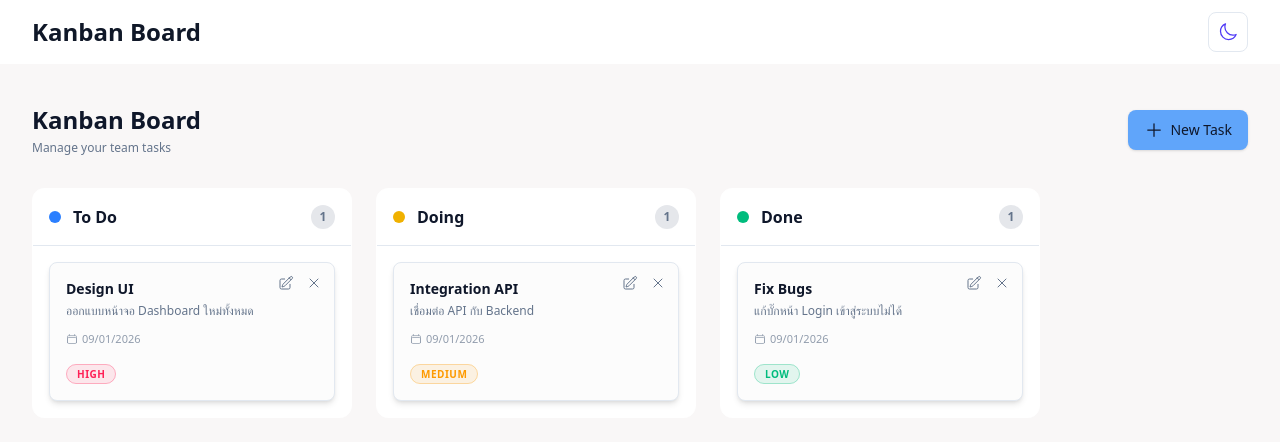
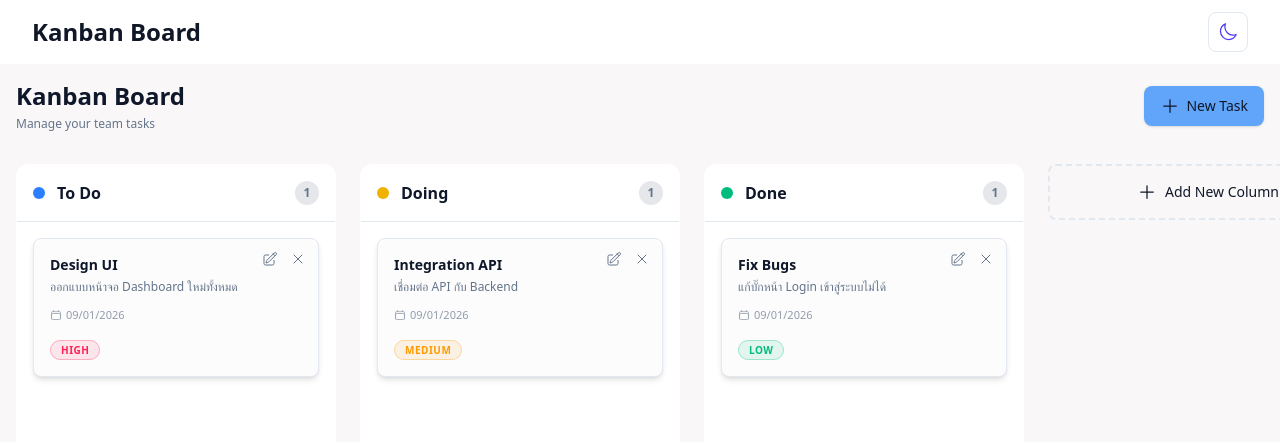
Before and after one commit to phraewchuthamat/task-board-react, a React (Vite) app: page / in a window 1280 px wide. Shown: the top 442 px of the page. Built offline with nearby package versions, Linux system fonts and the light colour scheme.

Commit message:
Add feature addColumn

```diff
--- a/src/App.jsx
+++ b/src/App.jsx
@@ -4,10 +4,14 @@ import Navbar from './components/Navbar'
 
 function App() {
     return (
-        <div className="min-h-screen bg-app-bg transition-colors duration-500">
+        // 1. h-screen: ความสูงเท่าหน้าจอเป๊ะ
+        // 2. overflow-hidden: ห้าม Scroll ที่ตัว Body หลัก
+        <div className="h-screen flex flex-col bg-app-bg transition-colors duration-500 overflow-hidden">
             <Navbar />
             <AlertPopup />
-            <main className="container mx-auto px-4 py-6">
+
+            {/* 3. ส่วน Main ยืดเต็มพื้นที่ (flex-1) และตัด container ออก */}
+            <main className="flex-1 w-full relative overflow-hidden">
                 <Board />
             </main>
         </div>
--- a/src/components/board/Board.jsx
+++ b/src/components/board/Board.jsx
@@ -10,10 +10,11 @@ import TaskCard from '../TaskCard/TaskCard'
 import TaskModal from '../TaskModal/TaskModal'
 
 export default function Board() {
-    const { taskItems, moveTask, isLoading } = useTask()
+    const { taskItems, columns, moveTask, isLoading } = useTask()
 
     const { activeTask, onDragStart, onDragEnd, onDragCancel } = useBoardDrag(
         taskItems,
+        columns,
         moveTask
     )
 
@@ -30,7 +31,11 @@ export default function Board() {
         >
             <BoardHeader onNew={modal.openNewTask} />
 
-            <BoardColumns tasks={taskItems} onEdit={modal.openEditTask} />
+            <BoardColumns
+                tasks={taskItems}
+                columns={columns}
+                onEdit={modal.openEditTask}
+            />
 
             <TaskModal
                 isOpen={modal.isOpen}
--- a/src/components/board/BoardColumns.jsx
+++ b/src/components/board/BoardColumns.jsx
@@ -1,12 +1,24 @@
 import { memo } from 'react'
 import Column from '../column/Column'
 import BoardLayout from './BoardLayout'
-import { BOARD_COLUMNS } from '../../utils/formatters'
+import Button from '../ui/Button'
+import { PlusIcon } from '@heroicons/react/24/outline'
+import { useTask } from '../../hooks/useTask'
 
-const BoardColumns = ({ tasks, onEdit }) => {
+const BoardColumns = ({ tasks, columns, onEdit }) => {
+    const { addColumn } = useTask()
+
+    const handleAddColumn = () => {
+        const title = window.prompt('Enter new column title: ')
+
+        if (title && title.trim().length > 0) {
+            addColumn(title)
+        }
+    }
+
     return (
         <BoardLayout>
-            {BOARD_COLUMNS.map((col) => (
+            {columns.map((col) => (
                 <Column
                     key={col.status}
                     title={col.title}
@@ -15,6 +27,17 @@ const BoardColumns = ({ tasks, onEdit }) => {
                     onEdit={onEdit}
                 />
             ))}
+
+            <div className="shrink-0 w-80">
+                <Button
+                    variant="secondary"
+                    onClick={handleAddColumn}
+                    className="w-full h-[56px] border-dashed border-2 bg-transparent hover:bg-app-surface/50 text-app-subtle hover:text-app-primary hover:border-app-primary transition-all"
+                >
+                    <PlusIcon className="w-5 h-5 mr-2" />
+                    Add New Column
+                </Button>
+            </div>
         </BoardLayout>
     )
 }
--- a/src/components/board/BoardLayout.jsx
+++ b/src/components/board/BoardLayout.jsx
@@ -1,7 +1,9 @@
 export default function BoardLayout({ children }) {
     return (
-        <div className="flex flex-col md:flex-row gap-6 p-4 h-auto md:h-full min-w-full">
+        <div className="flex flex-row h-full overflow-x-auto overflow-y-hidden gap-6 p-4">
             {children}
+
+            <div className="w-4 shrink-0" />
         </div>
     )
 }
--- a/src/components/column/Column.jsx
+++ b/src/components/column/Column.jsx
@@ -12,13 +12,20 @@ function Column({ title, tasks, status, onEdit }) {
 
     return (
         <ColumnContainer ref={setNodeRef}>
-            <ColumnHeader title={title} status={status} count={tasks.length} />
+            {/* Header */}
+            <div className="flex-none">
+                <ColumnHeader
+                    title={title}
+                    status={status}
+                    count={tasks.length}
+                />
+            </div>
 
             <div
-                ref={setNodeRef}
                 className={clsx(
-                    'flex-1 p-4 flex flex-col gap-3 select-none transition-shadow',
-                    isOver && 'ring-2 ring-blue-400 ring-inset rounded-b-xl'
+                    'flex-1 overflow-y-auto min-h-0 p-4 flex flex-col gap-3 transition-colors',
+                    'scrollbar-thin scrollbar-thumb-gray-300 dark:scrollbar-thumb-gray-600',
+                    isOver && 'bg-app-primary/5'
                 )}
             >
                 <TaskList tasks={tasks} onEdit={onEdit} />
--- a/src/components/column/ColumnHeader.jsx
+++ b/src/components/column/ColumnHeader.jsx
@@ -3,16 +3,13 @@ import clsx from 'clsx'
 import { STATUS_COLORS } from '../../utils/formatters'
 
 function ColumnHeader({ title, status, count }) {
+    const dotColor = STATUS_COLORS[status] || 'bg-gray-400'
+
     return (
         <div className="p-4 border-b border-app-border">
             <div className="flex items-center justify-between">
                 <div className="flex items-center gap-3">
-                    <span
-                        className={clsx(
-                            'w-3 h-3 rounded-full',
-                            STATUS_COLORS[status]
-                        )}
-                    />
+                    <span className={clsx('w-3 h-3 rounded-full', dotColor)} />
                     <h2 className="font-semibold text-app-text">{title}</h2>
                 </div>
 
--- /dev/null
+++ b/src/components/ui/RefreshButton.jsx
@@ -0,0 +1,7 @@
+import Button from './Button'
+
+const RefreshButton = () => {
+    return <Button>Refresh</Button>
+}
+
+export default RefreshButton
--- a/src/contexts/TaskContext.jsx
+++ b/src/contexts/TaskContext.jsx
@@ -8,12 +8,18 @@ import {
 } from 'react'
 import { taskReducer, TASK_ACTIONS } from '../reducer/taskReducer'
 import { taskDefault } from '../utils/storage'
+import { DEFAULT_COLUMNS } from '../utils/formatters'
 
 const TaskContext = createContext()
 
 export default function TaskProvider({ children }) {
     const [taskItems, dispatch] = useReducer(taskReducer, [])
     const [isLoading, setIsLoading] = useState(true)
+
+    const [columns, setColumns] = useState(() => {
+        const savedCols = localStorage.getItem('board_columns')
+        return savedCols ? JSON.parse(savedCols) : DEFAULT_COLUMNS
+    })
 
     useEffect(() => {
         const fetchTasks = async () => {
@@ -30,6 +36,12 @@ export default function TaskProvider({ children }) {
 
         fetchTasks()
     }, [])
+
+    useEffect(() => {
+        if (!isLoading) {
+            localStorage.setItem('todos', JSON.stringify(taskItems))
+        }
+    }, [taskItems, isLoading])
 
     const createTask = useCallback(
         (taskData) => {
@@ -72,8 +84,23 @@ export default function TaskProvider({ children }) {
     )
 
     const clearTask = useCallback(() => {
-        dispatch({ type: TASK_ACTIONS.CLEAR_TASKS })
+        dispatch({ type: TASK_ACTIONS.CLEAR_TASK })
     }, [dispatch])
+
+    const addColumn = useCallback((title) => {
+        if (!title || !title.trim()) return
+
+        const newStatus = title.trim().toLowerCase().replace(/\s+/g, '-')
+
+        setColumns((prev) => {
+            if (prev.some((col) => col.status === newStatus)) return prev
+            return [...prev, { title: title.trim(), status: newStatus }]
+        })
+    }, [])
+
+    useEffect(() => {
+        localStorage.setItem('board_columns', JSON.stringify(columns))
+    }, [columns])
 
     const contextValue = useMemo(
         () => ({
@@ -84,6 +111,8 @@ export default function TaskProvider({ children }) {
             removeFromTask,
             clearTask,
             moveTask,
+            columns,
+            addColumn,
         }),
         [
             taskItems,
@@ -93,6 +122,8 @@ export default function TaskProvider({ children }) {
             removeFromTask,
             clearTask,
             moveTask,
+            columns,
+            addColumn,
         ]
     )
 
--- a/src/hooks/useBoardDrag.js
+++ b/src/hooks/useBoardDrag.js
@@ -1,6 +1,6 @@
 import { useState } from 'react'
 
-export function useBoardDrag(taskItems, moveTask) {
+export function useBoardDrag(taskItems, columns, moveTask) {
     const [activeTask, setActiveTask] = useState(null)
 
     const onDragStart = ({ active }) => {
@@ -12,17 +12,27 @@ export function useBoardDrag(taskItems, moveTask) {
         setActiveTask(null)
         if (!over) return
 
-        const activeTask = taskItems.find((t) => t.id === active.id)
+        const activeId = active.id
+        const overId = over.id
+
+        if (activeId === overId) return
+
+        const activeTask = taskItems.find((t) => t.id === activeId)
         if (!activeTask) return
 
-        const overId = over.id
+        const isOverColumn = columns.some((col) => col.status === overId)
 
-        const nextStatus = ['todo', 'doing', 'done'].includes(overId)
-            ? overId
-            : taskItems.find((t) => t.id === overId)?.status
+        let nextStatus = ''
+
+        if (isOverColumn) {
+            nextStatus = overId
+        } else {
+            const overTask = taskItems.find((t) => t.id === overId)
+            nextStatus = overTask?.status
+        }
 
         if (nextStatus && activeTask.status !== nextStatus) {
-            moveTask(active.id, nextStatus)
+            moveTask(activeId, nextStatus)
         }
     }
 
--- a/src/reducer/taskReducer.js
+++ b/src/reducer/taskReducer.js
@@ -2,7 +2,7 @@ export const TASK_ACTIONS = {
     ADD_TASK: 'ADD_TASK',
     DELETE_TASK: 'DELETE_TASK',
     UPDATE_TASK: 'UPDATE_TASK',
-    CLEAR_TASKS: 'CLEAR_TASKS',
+    CLEAR_TASK: 'CLEAR_TASK',
     INIT_TASK: 'INIT_TASK',
 }
 
@@ -24,7 +24,7 @@ export function taskReducer(state, action) {
             return state.filter((task) => task.id !== action.payload)
         }
 
-        case TASK_ACTIONS.CLEAR_TASKS: {
+        case TASK_ACTIONS.CLEAR_TASK: {
             return []
         }
 
--- a/src/utils/formatters.js
+++ b/src/utils/formatters.js
@@ -20,7 +20,7 @@ export const STATUS_COLORS = {
     done: 'bg-emerald-500',
 }
 
-export const BOARD_COLUMNS = [
+export const DEFAULT_COLUMNS = [
     { title: 'To Do', status: 'todo' },
     { title: 'Doing', status: 'doing' },
     { title: 'Done', status: 'done' },
```
